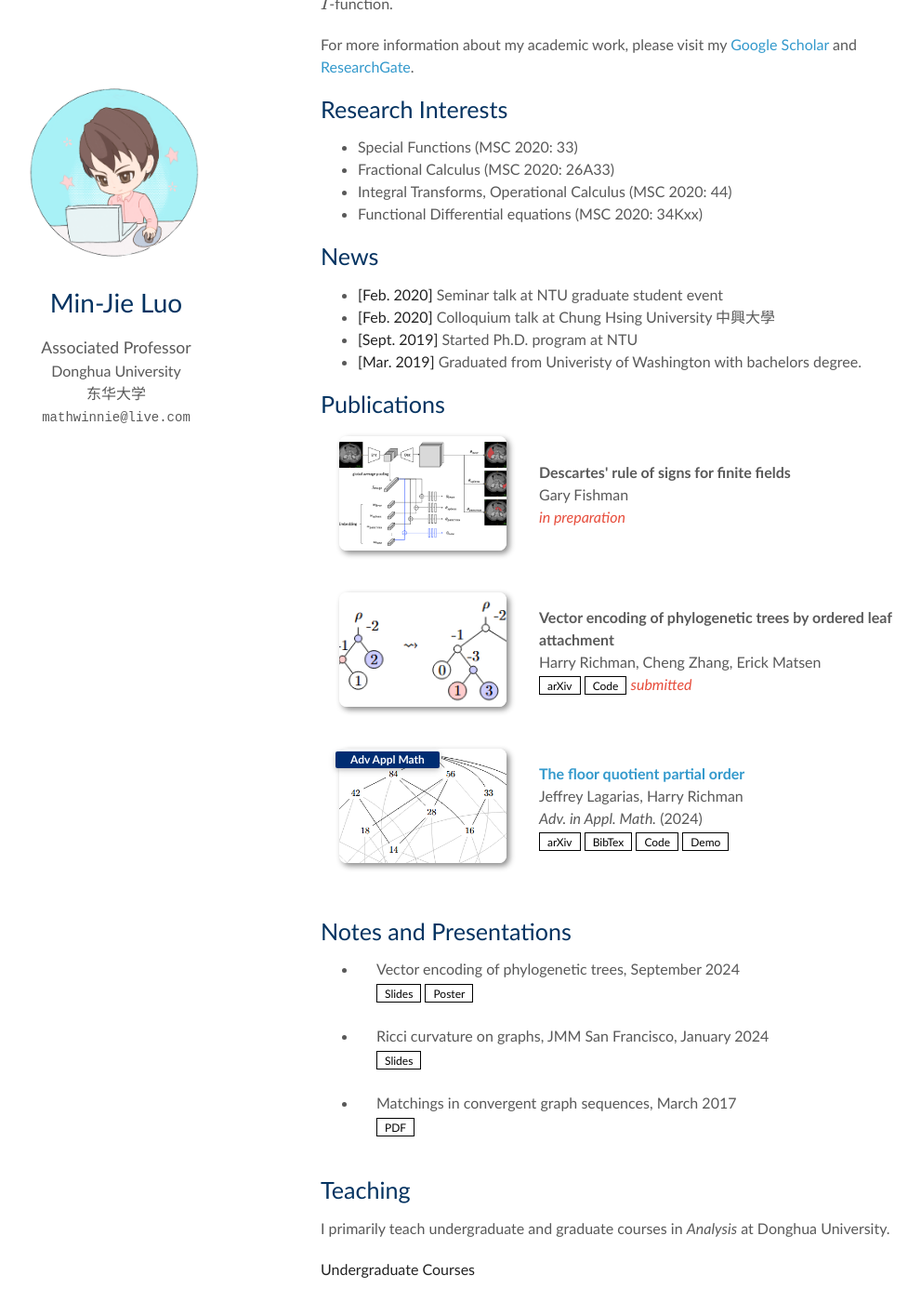
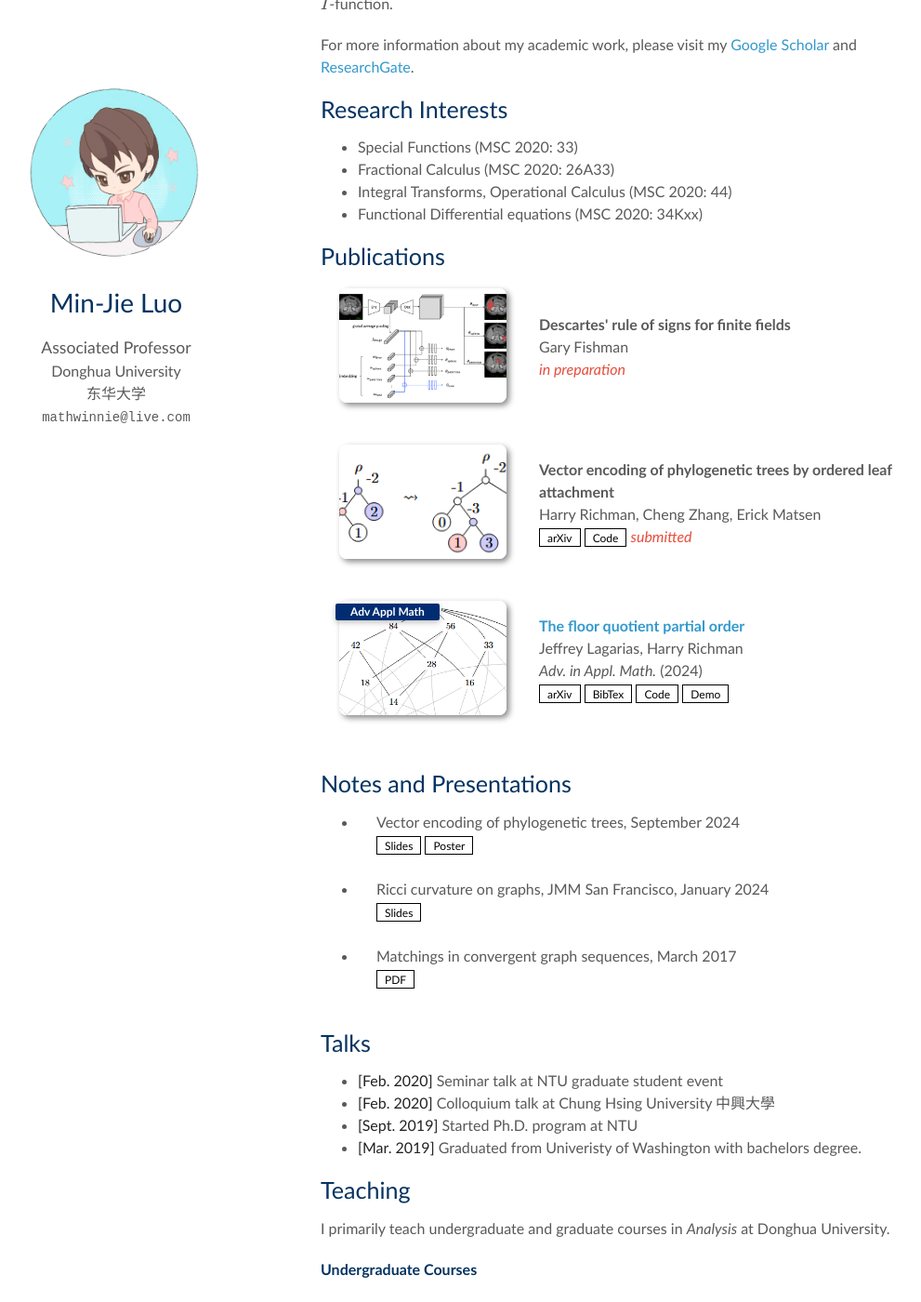
Before and after one commit to mathwinnie/mathwinnie.github.io, a Jekyll site: the page built from index.md, in a window 1280 px wide and 1400 px high, scrolled down 397 px. Shown: the whole window at 93% size, without its empty margins (95-1086 px from the left). Built offline with Jekyll 4.4.1, drawn with Linux system fonts in a browser that asks for light colours; a style sheet for code colours, icons or effects is not loaded; our own code applies the rules of GitHub Pages for plain Markdown files; part of the change alters nothing that is shown; some of the changed text lies outside the part shown.

Commit message:
Update index.md

```diff
--- a/index.md
+++ b/index.md
@@ -20,13 +20,6 @@ For more information about my academic work, please visit my [Google Scholar](ht
 - Integral Transforms, Operational Calculus (MSC 2020: 44)
 - Functional Differential equations (MSC 2020: 34Kxx)
 
-## News
-
-- **[Feb. 2020]** Seminar talk at NTU graduate student event
-- **[Feb. 2020]** Colloquium talk at Chung Hsing University 中興大學
-- **[Sept. 2019]** Started Ph.D. program at NTU
-- **[Mar. 2019]** Graduated from Univeristy of Washington with bachelors degree.
-
 ## Publications
 
 {% include_relative _includes/publications.html %}
@@ -35,11 +28,18 @@ For more information about my academic work, please visit my [Google Scholar](ht
 
 {% include_relative _includes/notes.html %}
 
+## Talks
+
+- **[Feb. 2020]** Seminar talk at NTU graduate student event
+- **[Feb. 2020]** Colloquium talk at Chung Hsing University 中興大學
+- **[Sept. 2019]** Started Ph.D. program at NTU
+- **[Mar. 2019]** Graduated from Univeristy of Washington with bachelors degree.
+
 ## Teaching
 
 I primarily teach undergraduate and graduate courses in *Analysis* at Donghua University.
 
-**Undergraduate Courses**
+#### Undergraduate Courses
 
 - Linear Algebra.<br>
   Teaching Period: Spring 2019, Spring 2020, Spring 2026.
@@ -56,10 +56,15 @@ I primarily teach undergraduate and graduate courses in *Analysis* at Donghua Un
 - Mathematical Analysis III.<br>
   Teaching Period: Fall 2024, Fall 2025, Fall 2026.
 
-**Graduate Course**
+#### Graduate Course
 
 - Functional Differential Equations.<br>
   Teaching Period: Spring 2019, Spring 2020, Spring 2021, Spring 2022, Spring 2023, Spring 2024, Spring 2025, Spring 2026.
+
+#### CMC
+
+- I am responsible for training students for the Chinese Mathematics Competitions for College Students (CMC).<br>
+  Teaching Period: Summer 2023, Fall 2024, Summer 2025, Fall 2025, Summer 2026, Fall 2026.
 
 ## Service
 
```
